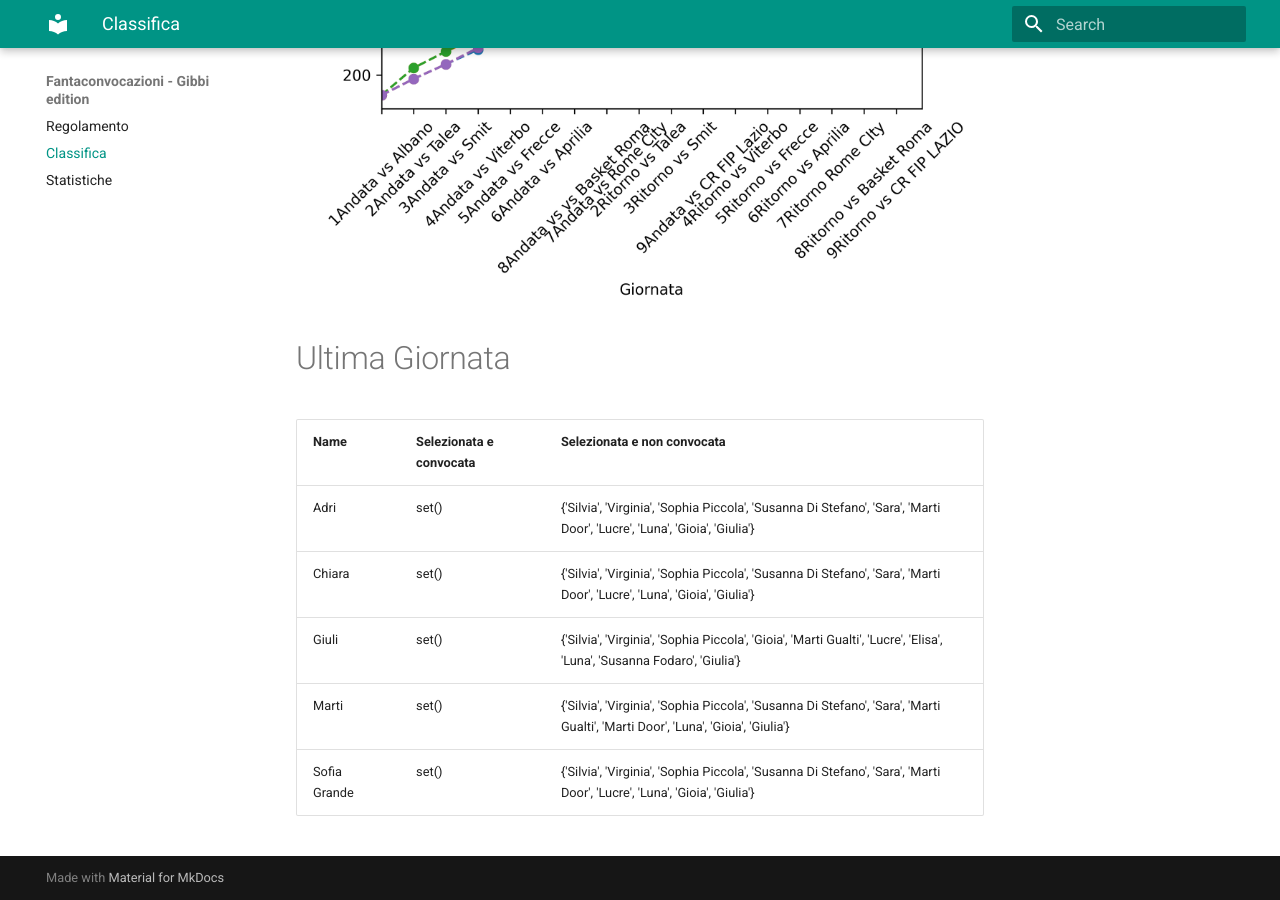
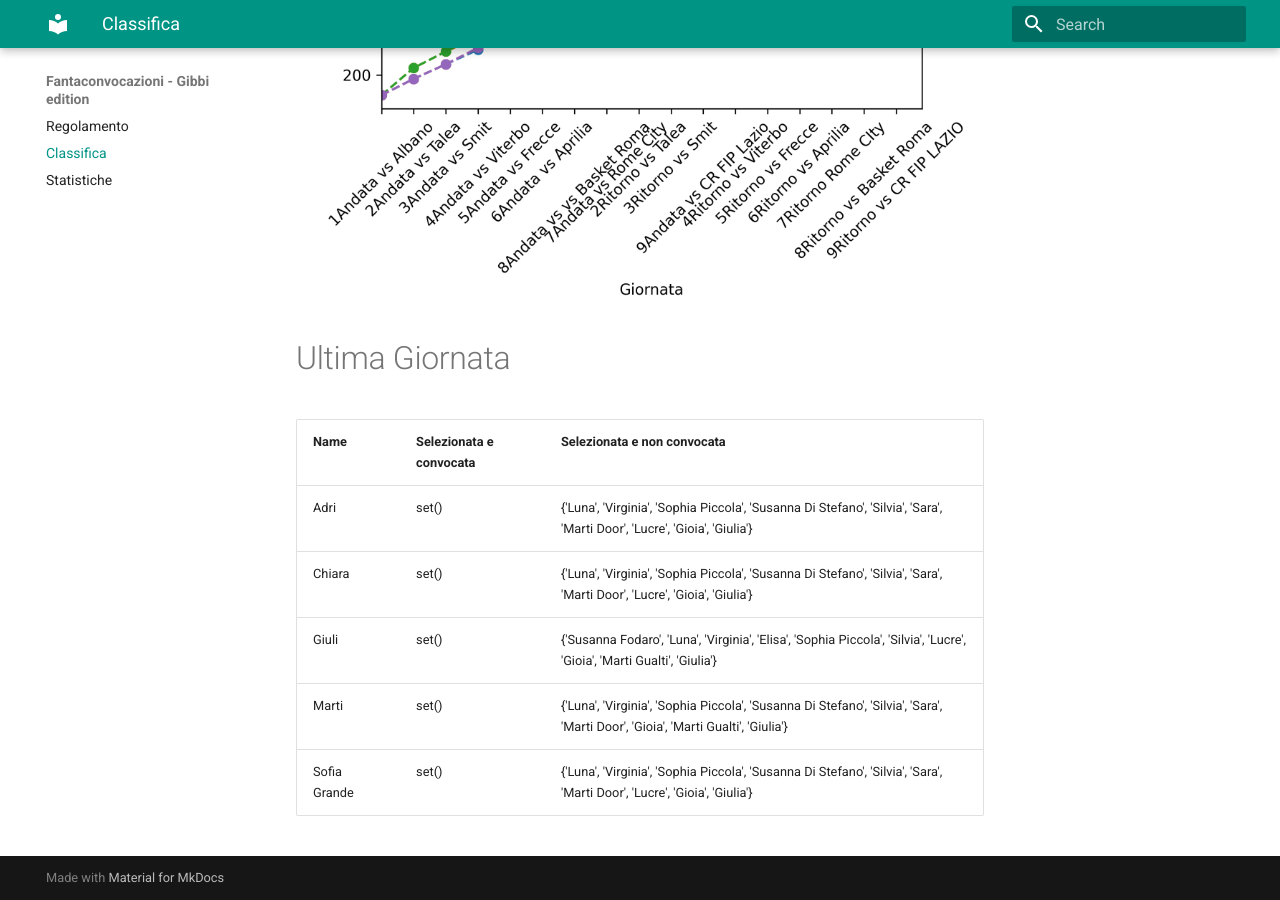
Before and after one commit to martinig94/fantagibbi, an MkDocs documentation site: the page built from docs/Classifica.md, in a window 1280 px wide and 900 px high, scrolled down 810 px. Built offline with MkDocs 1.6.1 and Material for MkDocs 9.7.7, drawn with Linux system fonts in a browser that asks for light colours.

Commit message:
Auto-update from main.py

```diff
--- a/docs/Classifica.md
+++ b/docs/Classifica.md
@@ -18,9 +18,9 @@
 <!-- START_TABLE CORRECT -->
 | Name         | Selezionata e convocata   | Selezionata e non convocata                                                                                                     |
 |:-------------|:--------------------------|:--------------------------------------------------------------------------------------------------------------------------------|
-| Adri         | set()                     | {'Silvia', 'Virginia', 'Sophia Piccola', 'Susanna Di Stefano', 'Sara', 'Marti Door', 'Lucre', 'Luna', 'Gioia', 'Giulia'}        |
-| Chiara       | set()                     | {'Silvia', 'Virginia', 'Sophia Piccola', 'Susanna Di Stefano', 'Sara', 'Marti Door', 'Lucre', 'Luna', 'Gioia', 'Giulia'}        |
-| Giuli        | set()                     | {'Silvia', 'Virginia', 'Sophia Piccola', 'Gioia', 'Marti Gualti', 'Lucre', 'Elisa', 'Luna', 'Susanna Fodaro', 'Giulia'}         |
-| Marti        | set()                     | {'Silvia', 'Virginia', 'Sophia Piccola', 'Susanna Di Stefano', 'Sara', 'Marti Gualti', 'Marti Door', 'Luna', 'Gioia', 'Giulia'} |
-| Sofia Grande | set()                     | {'Silvia', 'Virginia', 'Sophia Piccola', 'Susanna Di Stefano', 'Sara', 'Marti Door', 'Lucre', 'Luna', 'Gioia', 'Giulia'}        |
+| Adri         | set()                     | {'Luna', 'Virginia', 'Sophia Piccola', 'Susanna Di Stefano', 'Silvia', 'Sara', 'Marti Door', 'Lucre', 'Gioia', 'Giulia'}        |
+| Chiara       | set()                     | {'Luna', 'Virginia', 'Sophia Piccola', 'Susanna Di Stefano', 'Silvia', 'Sara', 'Marti Door', 'Lucre', 'Gioia', 'Giulia'}        |
+| Giuli        | set()                     | {'Susanna Fodaro', 'Luna', 'Virginia', 'Elisa', 'Sophia Piccola', 'Silvia', 'Lucre', 'Gioia', 'Marti Gualti', 'Giulia'}         |
+| Marti        | set()                     | {'Luna', 'Virginia', 'Sophia Piccola', 'Susanna Di Stefano', 'Silvia', 'Sara', 'Marti Door', 'Gioia', 'Marti Gualti', 'Giulia'} |
+| Sofia Grande | set()                     | {'Luna', 'Virginia', 'Sophia Piccola', 'Susanna Di Stefano', 'Silvia', 'Sara', 'Marti Door', 'Lucre', 'Gioia', 'Giulia'}        |
 <!-- END_TABLE CORRECT -->
```
